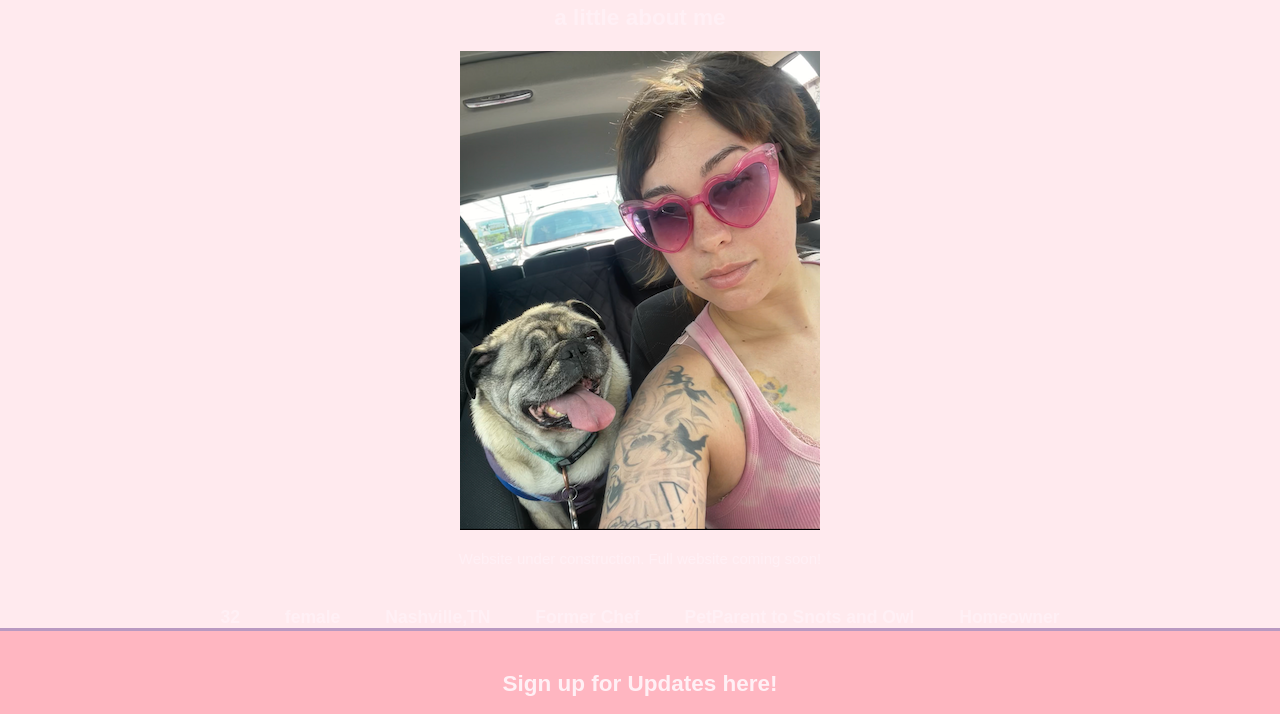
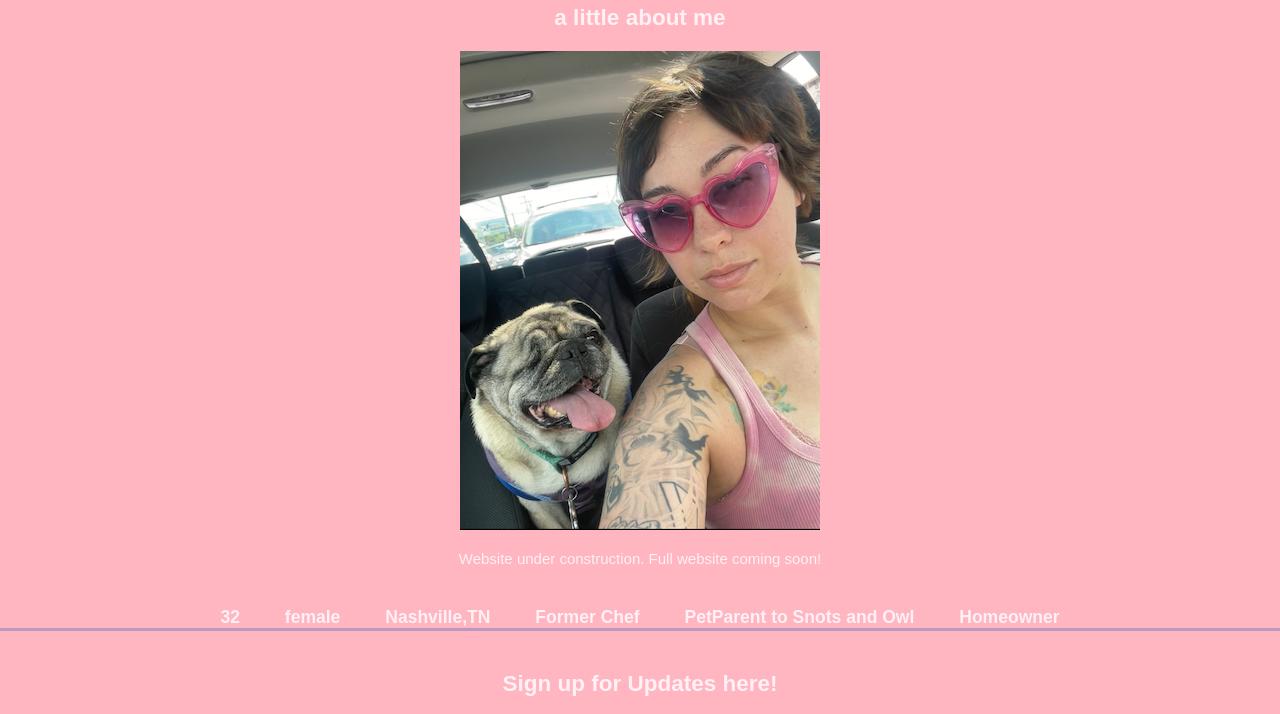
Before and after one commit to shelbybridwell/mywebpage, a plain HTML site: page index.html in a window 1280 px wide. Shown: the part 129-843 px from the top of the page. Drawn offline with Linux system fonts and the light colour scheme.

Commit message:
changed some colors

```diff
--- a/assets/style.css
+++ b/assets/style.css
@@ -9,7 +9,7 @@
     position: relative;
     font-family: "Rockwell", sans-serif;
     font-size: 15px;
-    background-color: rgba(255, 192, 203, 0.317);
+    background-color: lightpink;
     color: lavenderblush;
   }
 
```
